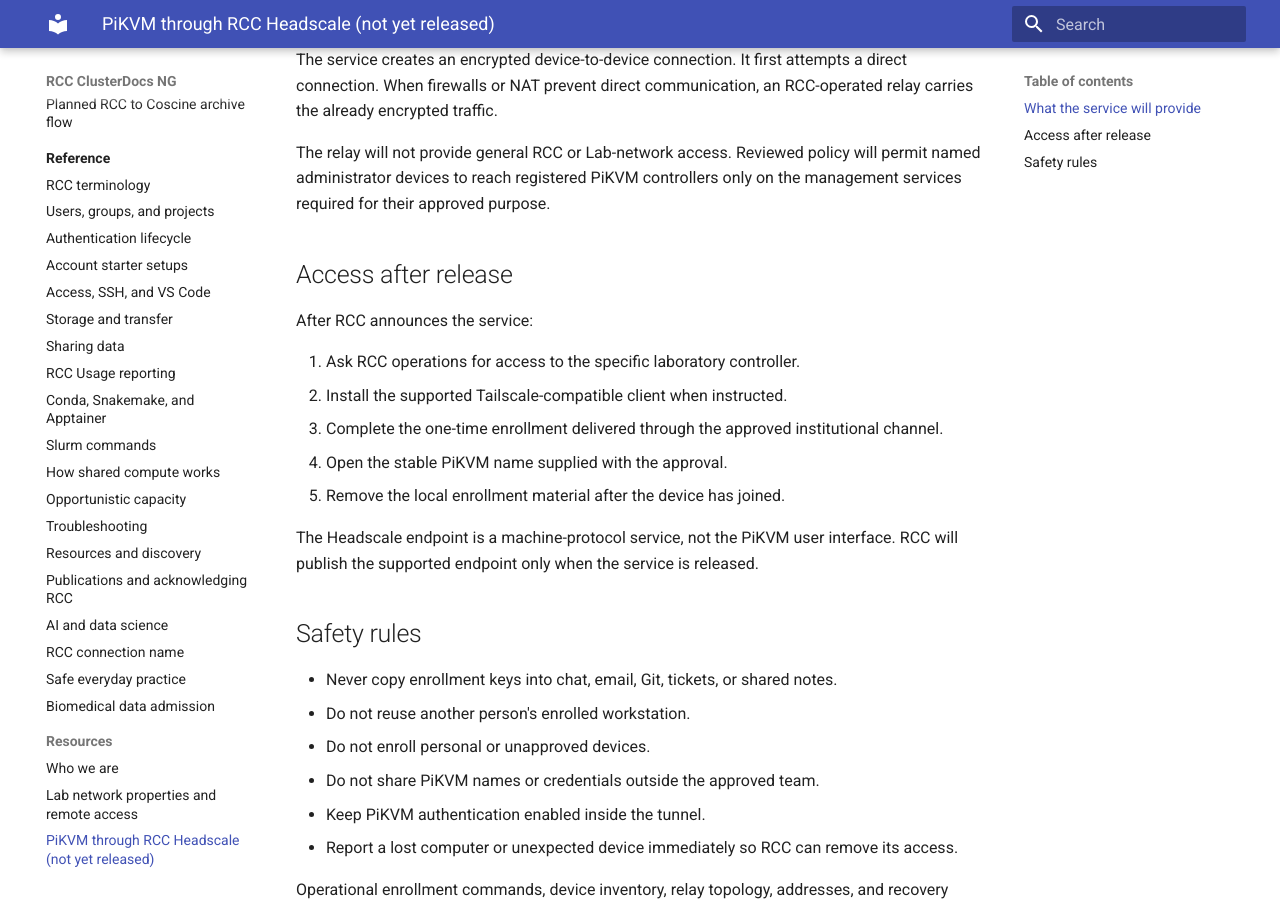
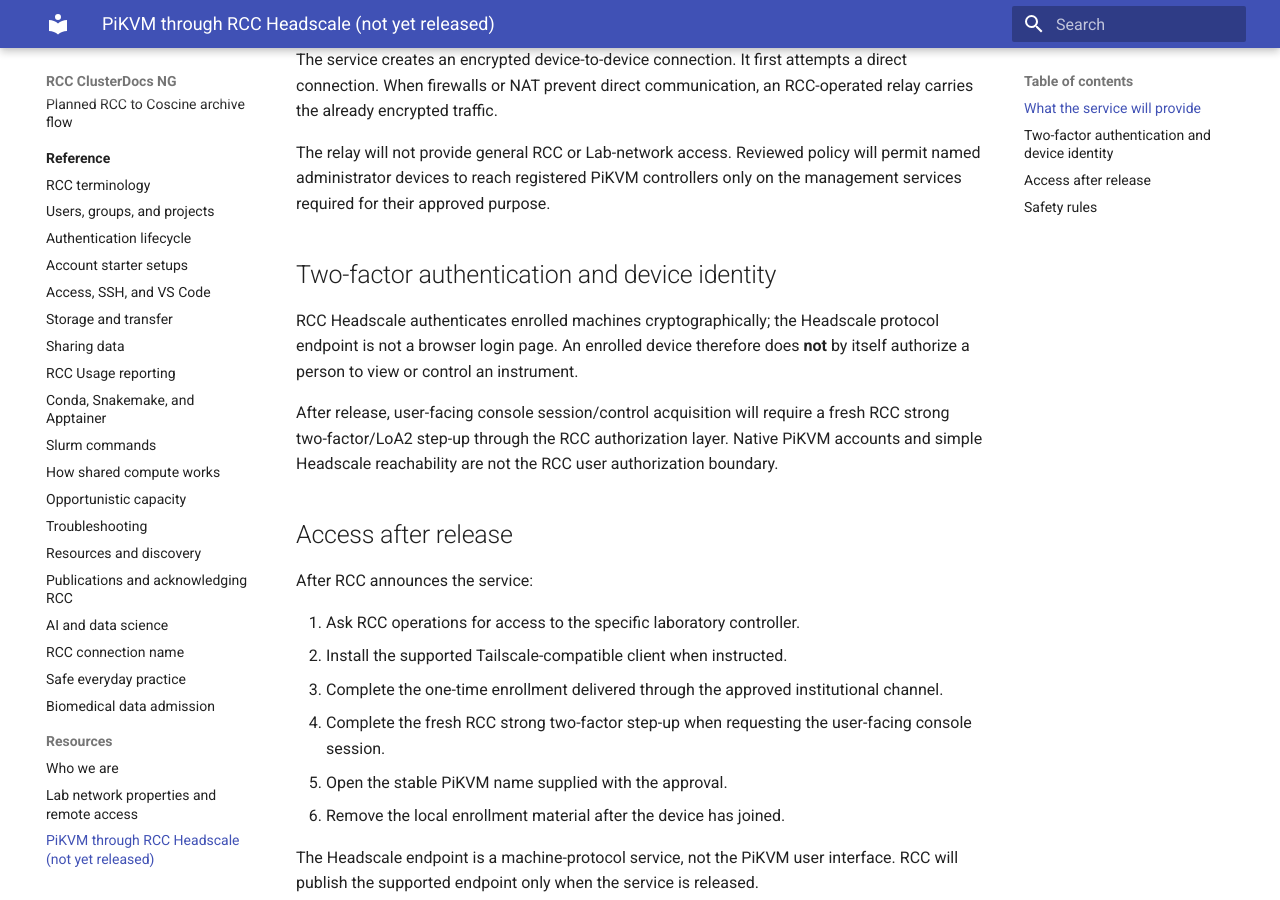
Before and after one commit to IKIM-Essen/ClusterDocs, an MkDocs documentation site: the page built from docs/connecting/pikvm-headscale.md, in a window 1280 px wide and 900 px high, scrolled down 486 px. Built offline with MkDocs 1.6.1 and Material for MkDocs 9.7.7, drawn with Linux system fonts in a browser that asks for light colours.

Commit message:
docs: require fresh RCC 2FA for user-facing PiKVM consoles

```diff
--- a/docs/connecting/pikvm-headscale.md
+++ b/docs/connecting/pikvm-headscale.md
@@ -23,6 +23,17 @@
 will permit named administrator devices to reach registered PiKVM controllers
 only on the management services required for their approved purpose.
 
+## Two-factor authentication and device identity
+
+RCC Headscale authenticates enrolled machines cryptographically; the Headscale
+protocol endpoint is not a browser login page. An enrolled device therefore
+does **not** by itself authorize a person to view or control an instrument.
+
+After release, user-facing console session/control acquisition will require a
+fresh RCC strong two-factor/LoA2 step-up through the RCC authorization layer.
+Native PiKVM accounts and simple Headscale reachability are not the RCC user
+authorization boundary.
+
 ## Access after release
 
 After RCC announces the service:
@@ -31,8 +42,10 @@
 2. Install the supported Tailscale-compatible client when instructed.
 3. Complete the one-time enrollment delivered through the approved
    institutional channel.
-4. Open the stable PiKVM name supplied with the approval.
-5. Remove the local enrollment material after the device has joined.
+4. Complete the fresh RCC strong two-factor step-up when requesting the
+   user-facing console session.
+5. Open the stable PiKVM name supplied with the approval.
+6. Remove the local enrollment material after the device has joined.
 
 The Headscale endpoint is a machine-protocol service, not the PiKVM user
 interface. RCC will publish the supported endpoint only when the service is
```
